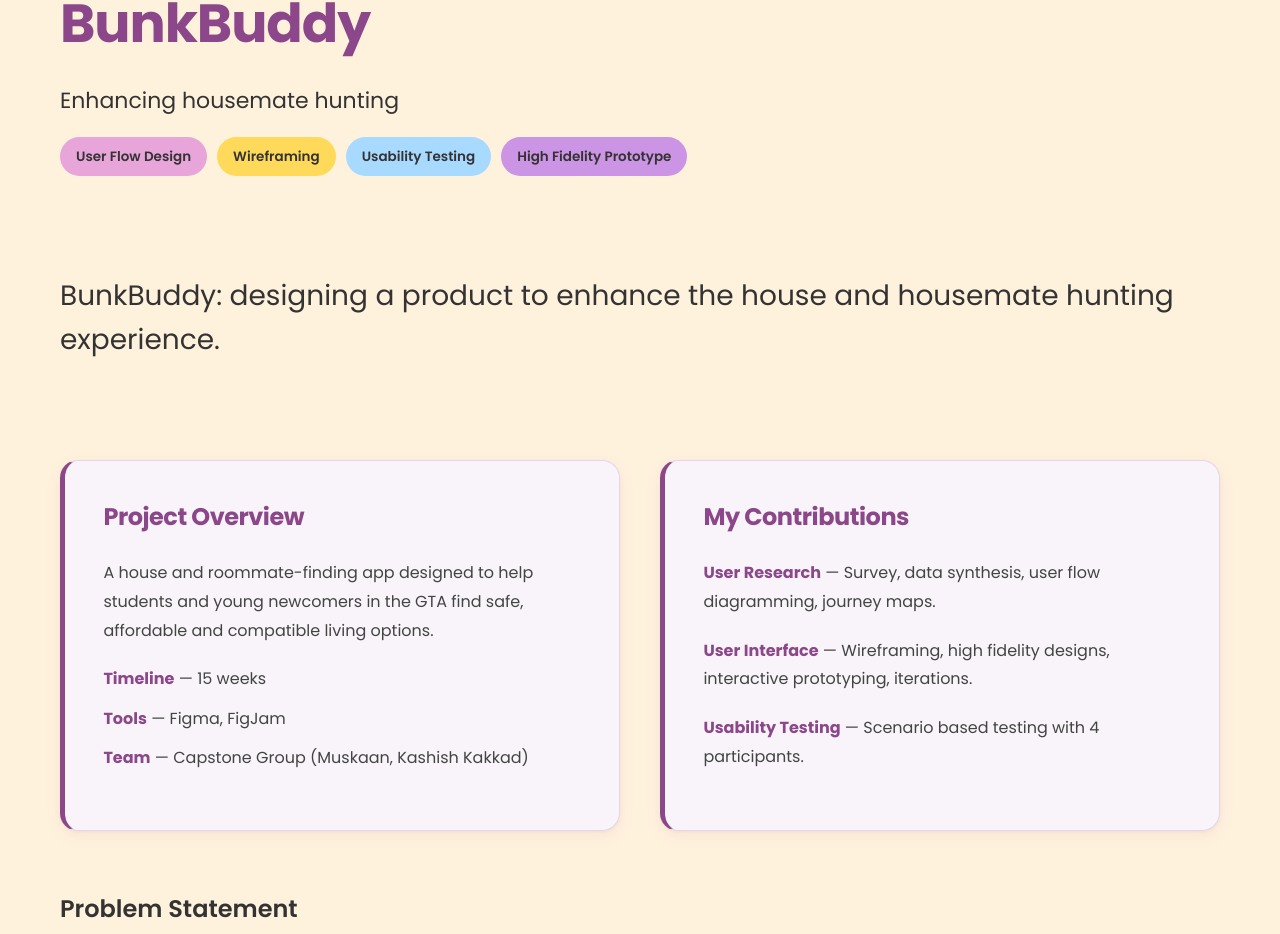
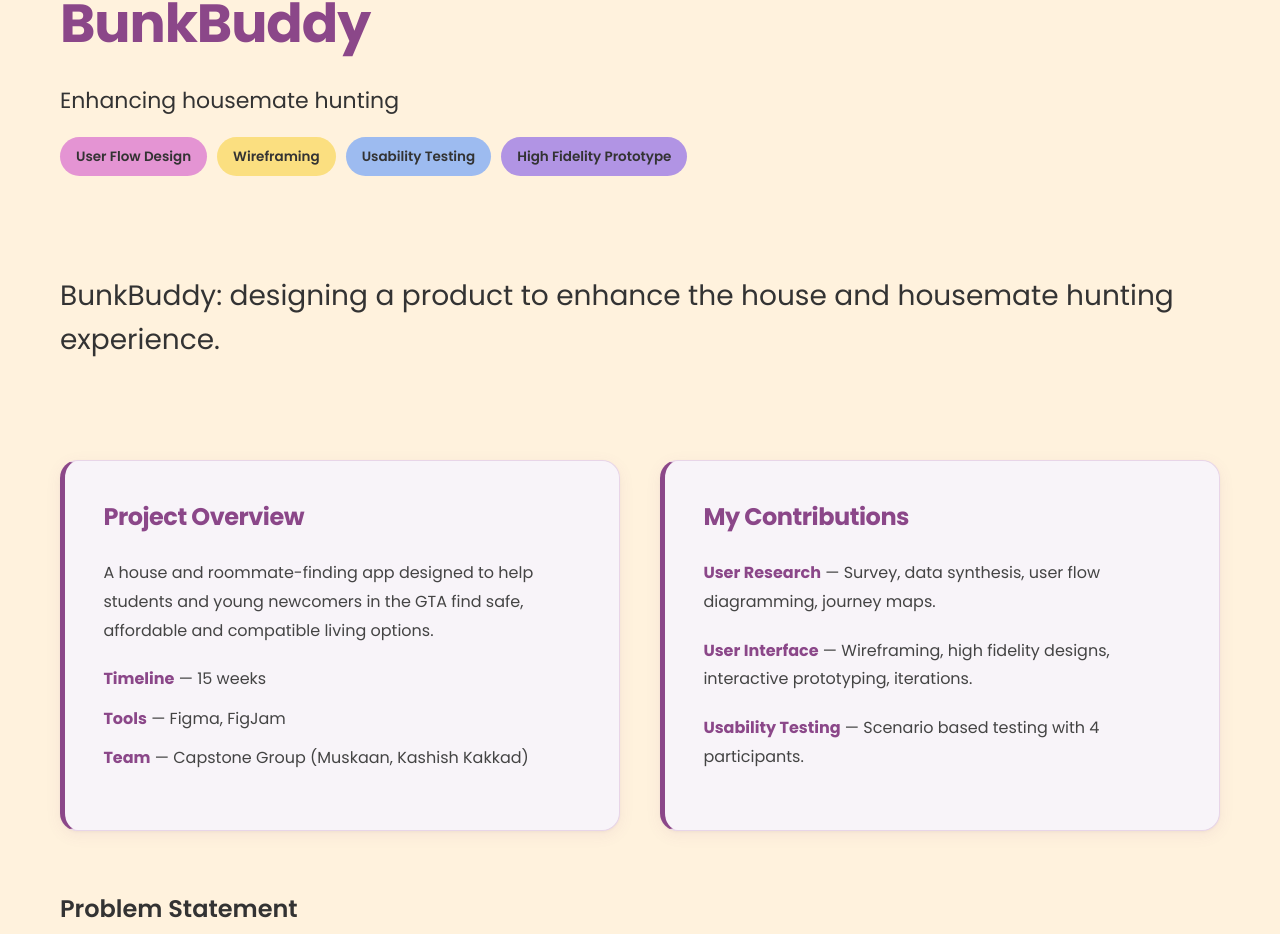
Before and after one commit to haneeshraj/raina-portfolio, a Next.js app: page /work/bunkbuddy in a window 1280 px wide. Shown: the part 1006-1940 px from the top of the page. Built offline with nearby package versions, Linux system fonts and the light colour scheme.

Commit message:
changed tag colors

```diff
--- a/src/app/work/ago-app/styles.module.scss
+++ b/src/app/work/ago-app/styles.module.scss
@@ -162,40 +162,40 @@
   font-weight: 600;
   transition: background-color 0.3s ease;
 
-  // E8A5D9 - User Flow Design, Spatial Design
+  // E494D3 - User Flow Design, Spatial Design
   &[data-tag="User Flow Design"],
   &[data-tag="Spatial Design"] {
-    background-color: #e8a5d9;
+    background-color: #e494d3;
     color: #333333;
   }
 
-  // FFD95A - Wireframing, Storyboarding, AI Personality Design
+  // FBDF80 - Wireframing, Storyboarding, AI Personality Design
   &[data-tag="Wireframing"],
   &[data-tag="Storyboarding"],
   &[data-tag="AI Personality Design"] {
-    background-color: #ffd95a;
+    background-color: #fbdf80;
     color: #333333;
   }
 
-  // A8DAFF - Usability Testing
+  // 9DBBF0 - Usability Testing
   &[data-tag="Usability Testing"] {
-    background-color: #a8daff;
+    background-color: #9dbbf0;
     color: #333333;
   }
 
-  // CC94E4 - High Fidelity Prototype, High Fidelity UI Design
+  // B194E4 - High Fidelity Prototype, High Fidelity UI Design
   &[data-tag="High Fidelity Prototype"],
   &[data-tag="High-Fidelity Prototype"],
   &[data-tag="High Fidelity UI Design"],
   &[data-tag="High-Fidelity UI Design"] {
-    background-color: #cc94e4;
+    background-color: #b194e4;
     color: #333333;
   }
 
-  // B8FFA8 - Desk Research, User Research
+  // A3E494 - Desk Research, User Research
   &[data-tag="Desk Research"],
   &[data-tag="User Research"] {
-    background-color: #b8ffa8;
+    background-color: #a3e494;
     color: #333333;
   }
 
@@ -206,7 +206,7 @@
   }
 
   &:nth-child(2):not([data-tag]) {
-    background-color: #f4c46a;
+    background-color: #fbdf80;
     color: #333;
   }
 
--- a/src/app/work/bunkbuddy/styles.module.scss
+++ b/src/app/work/bunkbuddy/styles.module.scss
@@ -91,61 +91,61 @@
   font-weight: 600;
   transition: background-color 0.3s ease;
 
-  // E8A5D9 - User Flow Design, Spatial Design
+  // E494D3 - User Flow Design, Spatial Design
   &[data-tag="User Flow Design"],
   &[data-tag="Spatial Design"] {
-    background-color: #e8a5d9;
+    background-color: #e494d3;
     color: #333333;
   }
 
-  // FFD95A - Wireframing, Storyboarding, AI Personality Design
+  // FBDF80 - Wireframing, Storyboarding, AI Personality Design
   &[data-tag="Wireframing"],
   &[data-tag="Storyboarding"],
   &[data-tag="AI Personality Design"] {
-    background-color: #ffd95a;
+    background-color: #fbdf80;
     color: #333333;
   }
 
-  // A8DAFF - Usability Testing
+  // 9DBBF0 - Usability Testing
   &[data-tag="Usability Testing"] {
-    background-color: #a8daff;
+    background-color: #9dbbf0;
     color: #333333;
   }
 
-  // CC94E4 - High Fidelity Prototype, High Fidelity UI Design
+  // B194E4 - High Fidelity Prototype, High Fidelity UI Design
   &[data-tag="High Fidelity Prototype"],
   &[data-tag="High-Fidelity Prototype"],
   &[data-tag="High Fidelity UI Design"],
   &[data-tag="High-Fidelity UI Design"] {
-    background-color: #cc94e4;
+    background-color: #b194e4;
     color: #333333;
   }
 
-  // B8FFA8 - Desk Research, User Research
+  // A3E494 - Desk Research, User Research
   &[data-tag="Desk Research"],
   &[data-tag="User Research"] {
-    background-color: #b8ffa8;
+    background-color: #a3e494;
     color: #333333;
   }
 
   // Fallback for unmapped tags
   &:nth-child(1):not([data-tag]) {
-    background-color: #e8a5d9;
+    background-color: #e494d3;
     color: #333;
   }
 
   &:nth-child(2):not([data-tag]) {
-    background-color: #ffd95a;
+    background-color: #fbdf80;
     color: #333;
   }
 
   &:nth-child(3):not([data-tag]) {
-    background-color: #a8daff;
+    background-color: #9dbbf0;
     color: #333;
   }
 
   &:nth-child(4):not([data-tag]) {
-    background-color: #cc94e4;
+    background-color: #b194e4;
     color: #333;
   }
 }
--- a/src/app/work/citysphere/styles.module.scss
+++ b/src/app/work/citysphere/styles.module.scss
@@ -110,40 +110,40 @@
   display: inline-block;
   transition: background-color 0.3s ease;
 
-  // E8A5D9 - User Flow Design, Spatial Design
+  // E494D3 - User Flow Design, Spatial Design
   &[data-tag="User Flow Design"],
   &[data-tag="Spatial Design"] {
-    background-color: #e8a5d9;
+    background-color: #e494d3;
     color: #333333;
   }
 
-  // FFD95A - Wireframing, Storyboarding, AI Personality Design
+  // FBDF80 - Wireframing, Storyboarding, AI Personality Design
   &[data-tag="Wireframing"],
   &[data-tag="Storyboarding"],
   &[data-tag="AI Personality Design"] {
-    background-color: #ffd95a;
+    background-color: #fbdf80;
     color: #333333;
   }
 
-  // A8DAFF - Usability Testing
+  // 9DBBF0 - Usability Testing
   &[data-tag="Usability Testing"] {
-    background-color: #a8daff;
+    background-color: #9dbbf0;
     color: #333333;
   }
 
-  // CC94E4 - High Fidelity Prototype, High Fidelity UI Design
+  // B194E4 - High Fidelity Prototype, High Fidelity UI Design
   &[data-tag="High Fidelity Prototype"],
   &[data-tag="High-Fidelity Prototype"],
   &[data-tag="High Fidelity UI Design"],
   &[data-tag="High-Fidelity UI Design"] {
-    background-color: #cc94e4;
+    background-color: #b194e4;
     color: #333333;
   }
 
-  // B8FFA8 - Desk Research, User Research
+  // A3E494 - Desk Research, User Research
   &[data-tag="Desk Research"],
   &[data-tag="User Research"] {
-    background-color: #b8ffa8;
+    background-color: #a3e494;
     color: #333333;
   }
 
@@ -154,7 +154,7 @@
   }
 
   &:nth-child(2):not([data-tag]) {
-    background-color: #ffd95a;
+    background-color: #fbdf80;
     color: #1f1f1f;
   }
 
@@ -164,7 +164,7 @@
   }
 
   &:nth-child(4):not([data-tag]) {
-    background-color: #b19cd9;
+    background-color: #b194e4;
     color: #ffffff;
   }
 }
--- a/src/app/work/solace/styles.module.scss
+++ b/src/app/work/solace/styles.module.scss
@@ -115,51 +115,51 @@
   font-weight: 600;
   transition: background-color 0.3s ease;
 
-  // E8A5D9 - User Flow Design, Spatial Design
+  // E494D3 - User Flow Design, Spatial Design
   &[data-tag="User Flow Design"],
   &[data-tag="Spatial Design"] {
-    background-color: #e8a5d9;
+    background-color: #e494d3;
     color: #333333;
   }
 
-  // FFD95A - Wireframing, Storyboarding, AI Personality Design
+  // FBDF80 - Wireframing, Storyboarding, AI Personality Design
   &[data-tag="Wireframing"],
   &[data-tag="Storyboarding"],
   &[data-tag="AI Personality Design"] {
-    background-color: #ffd95a;
+    background-color: #fbdf80;
     color: #333333;
   }
 
-  // A8DAFF - Usability Testing
+  // 9DBBF0 - Usability Testing
   &[data-tag="Usability Testing"] {
-    background-color: #a8daff;
+    background-color: #9dbbf0;
     color: #333333;
   }
 
-  // CC94E4 - High Fidelity Prototype, High Fidelity UI Design
+  // B194E4 - High Fidelity Prototype, High Fidelity UI Design
   &[data-tag="High Fidelity Prototype"],
   &[data-tag="High-Fidelity Prototype"],
   &[data-tag="High Fidelity UI Design"],
   &[data-tag="High-Fidelity UI Design"] {
-    background-color: #cc94e4;
+    background-color: #b194e4;
     color: #333333;
   }
 
-  // B8FFA8 - Desk Research, User Research
+  // A3E494 - Desk Research, User Research
   &[data-tag="Desk Research"],
   &[data-tag="User Research"] {
-    background-color: #b8ffa8;
+    background-color: #a3e494;
     color: #333333;
   }
 
   // Fallback for unmapped tags
   &:nth-child(1):not([data-tag]) {
-    background-color: #e8a5d9;
+    background-color: #e494d3;
     color: #333;
   }
 
   &:nth-child(2):not([data-tag]) {
-    background-color: #ffd95a;
+    background-color: #fbdf80;
     color: #333;
   }
 
@@ -169,7 +169,7 @@
   }
 
   &:nth-child(4):not([data-tag]) {
-    background-color: #b19cd9;
+    background-color: #b194e4;
     color: #ffffff;
   }
 }
--- a/src/app/work/styles.module.scss
+++ b/src/app/work/styles.module.scss
@@ -133,40 +133,40 @@
   transition: background-color 0.3s ease;
   font-weight: 500;
 
-  // E8A5D9 - User Flow Design, Spatial Design
+  // E494D3 - User Flow Design, Spatial Design
   &[data-tag="User Flow Design"],
   &[data-tag="Spatial Design"] {
-    background-color: #e8a5d9;
+    background-color: #e494d3;
     color: #333333;
   }
 
-  // FFD95A - Wireframing, Storyboarding, AI Personality Design
+  // FBDF80 - Wireframing, Storyboarding, AI Personality Design
   &[data-tag="Wireframing"],
   &[data-tag="Storyboarding"],
   &[data-tag="AI Personality Design"] {
-    background-color: #ffd95a;
+    background-color: #fbdf80;
     color: #333333;
   }
 
-  // A8DAFF - Usability Testing
+  // 9DBBF0 - Usability Testing
   &[data-tag="Usability Testing"] {
-    background-color: #a8daff;
+    background-color: #9dbbf0;
     color: #333333;
   }
 
-  // CC94E4 - High Fidelity Prototype, High Fidelity UI Design
+  // B194E4 - High Fidelity Prototype, High Fidelity UI Design
   &[data-tag="High Fidelity Prototype"],
   &[data-tag="High-Fidelity Prototype"],
   &[data-tag="High Fidelity UI Design"],
   &[data-tag="High-Fidelity UI Design"] {
-    background-color: #cc94e4;
+    background-color: #b194e4;
     color: #333333;
   }
 
-  // B8FFA8 - Desk Research, User Research
+  // A3E494 - Desk Research, User Research
   &[data-tag="Desk Research"],
   &[data-tag="User Research"] {
-    background-color: #b8ffa8;
+    background-color: #a3e494;
     color: #333333;
   }
 
```
